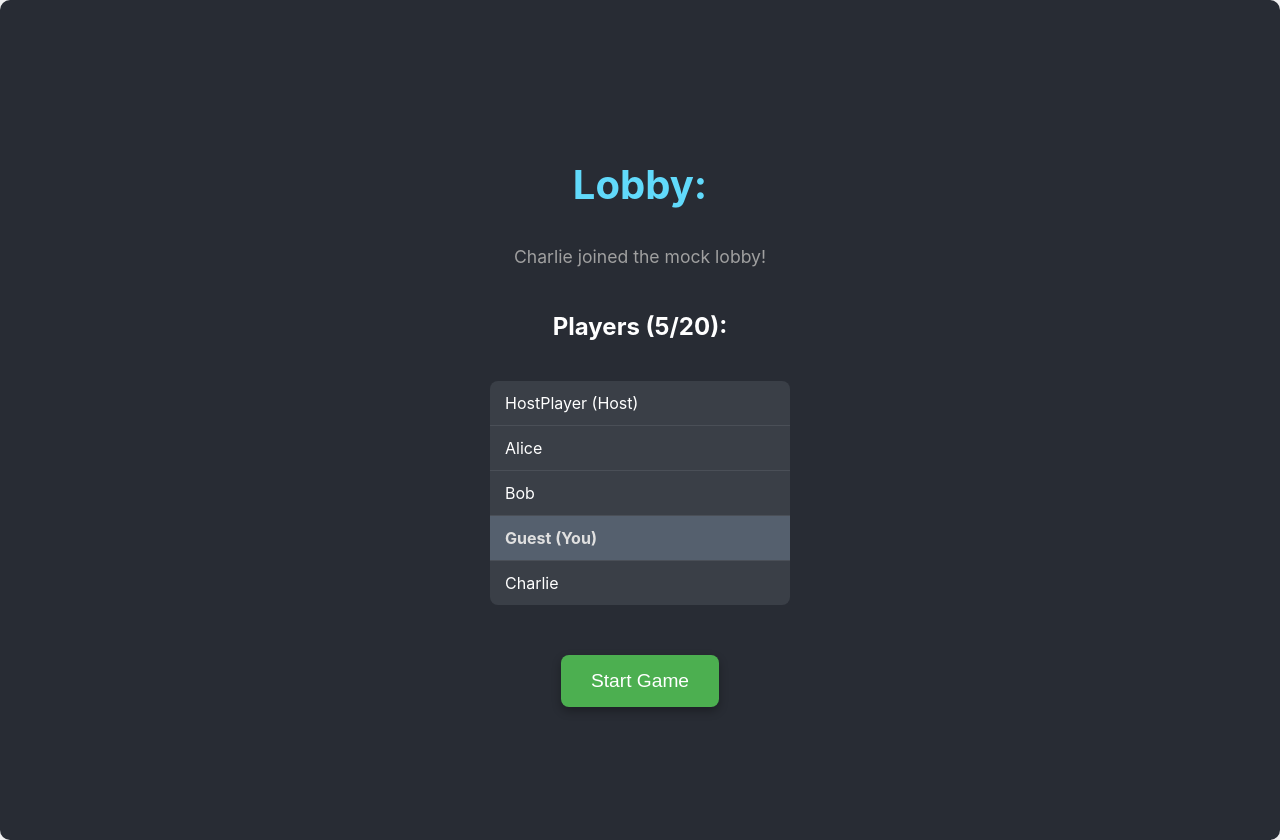
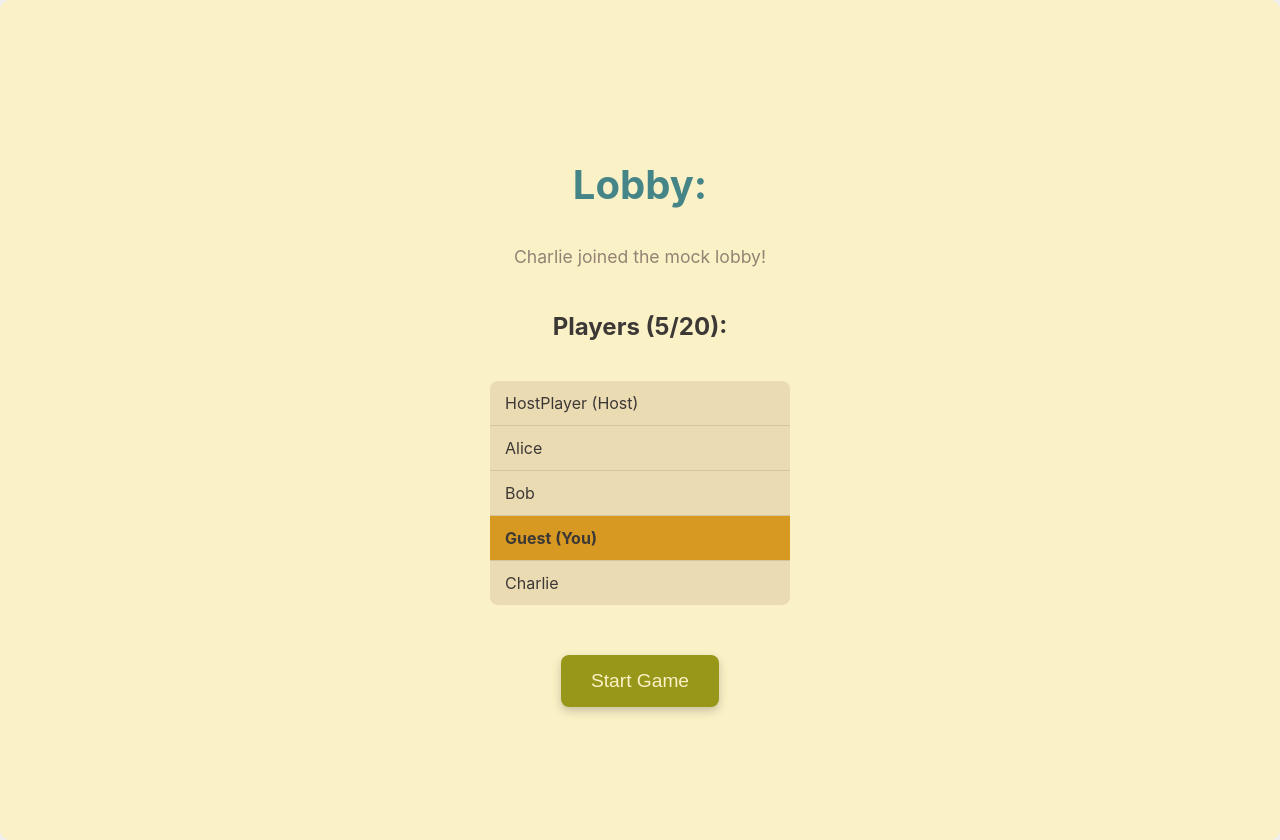
Before and after one commit to johnpeterprogramming/laser-tag, a React (Vite) app in the folder frontend/: page /lobby in a window 1280 px wide. Built offline with nearby package versions, Linux system fonts and the light colour scheme.

Commit message:
style lobby and start page

```diff
--- a/frontend/src/views/LobbyPage.css
+++ b/frontend/src/views/LobbyPage.css
@@ -4,9 +4,9 @@
   align-items: center;
   justify-content: center;
   min-height: 100vh;
-  background-color: #282c34;
-  color: white;
-  font-family: 'Inter', Arial, sans-serif;
+  background-color: #fbf1c7; /* Gruvbox light bg */
+  color: #3c3836; /* Gruvbox dark brown text */
+  font-family: "Inter", Arial, sans-serif;
   padding: 20px;
   text-align: center;
   border-radius: 10px;
@@ -14,14 +14,14 @@
 
 .lobby-page-container h1 {
   margin-bottom: 20px;
-  color: #61dafb;
+  color: #458588; /* Gruvbox teal */
   font-size: 2.5em;
 }
 
 .lobby-status {
   font-size: 1.1em;
   margin-bottom: 25px;
-  color: #a0a0a0;
+  color: #928374; /* Gruvbox muted gray */
 }
 
 .player-list {
@@ -30,14 +30,14 @@
   margin: 20px 0;
   width: 80%;
   max-width: 300px;
-  background-color: #3a3f47;
+  background-color: #ebdbb2; /* Gruvbox light panel */
   border-radius: 8px;
   overflow: hidden;
 }
 
 .player-list li {
   padding: 12px 15px;
-  border-bottom: 1px solid #4a4f57;
+  border-bottom: 1px solid #d5c4a1; /* Gruvbox light border */
   font-size: 1em;
   display: flex;
   justify-content: space-between;
@@ -49,37 +49,39 @@
 }
 
 .current-player {
-  background-color: #55606e;
+  background-color: #d79921; /* Gruvbox yellow/orange */
   font-weight: bold;
-  color: #e0e0e0;
+  color: #3c3836;
 }
 
 .start-game-button {
   padding: 15px 30px;
   margin-top: 30px;
-  background-color: #4CAF50;
-  color: white;
+  background-color: #98971a; /* Gruvbox green */
+  color: #fbf1c7; /* Gruvbox background as text for contrast */
   border: none;
   border-radius: 8px;
   font-size: 1.2em;
   cursor: pointer;
-  transition: background-color 0.3s ease, transform 0.2s ease;
-  box-shadow: 0 4px 10px rgba(0, 0, 0, 0.3);
+  transition:
+    background-color 0.3s ease,
+    transform 0.2s ease;
+  box-shadow: 0 4px 10px rgba(0, 0, 0, 0.2);
 }
 
 .start-game-button:hover:not(:disabled) {
-  background-color: #45a049;
+  background-color: #b8bb26; /* Lighter Gruvbox green */
   transform: translateY(-2px);
 }
 
 .start-game-button:disabled {
-  background-color: #666;
+  background-color: #a89984; /* Gruvbox gray for disabled */
   cursor: not-allowed;
   opacity: 0.7;
 }
 
 .error-message {
-  color: #ff6347;
+  color: #cc241d; /* Gruvbox red */
   margin-top: 15px;
   font-weight: bold;
 }
@@ -87,5 +89,5 @@
 .waiting-message {
   margin-top: 20px;
   font-size: 1.1em;
-  color: #bbb;
+  color: #7c6f64; /* Gruvbox muted gray */
 }
--- a/frontend/src/views/StartPage.css
+++ b/frontend/src/views/StartPage.css
@@ -4,15 +4,15 @@
   align-items: center;
   justify-content: center;
   min-height: 100vh;
-  background-color: #282c34;
-  color: white;
+  background-color: #fbf1c7; /* Gruvbox light background */
+  color: #3c3836; /* Gruvbox dark brown text */
   font-family: Arial, sans-serif;
   padding: 20px;
 }
 
 .start-page-container h1 {
   margin-bottom: 30px;
-  color: #61dafb;
+  color: #458588; /* Gruvbox teal */
 }
 
 .input-group {
@@ -26,20 +26,21 @@
   display: block;
   margin-bottom: 5px;
   font-weight: bold;
+  color: #3c3836;
 }
 
 .input-group input {
   width: 100%;
   padding: 10px;
-  border: 1px solid #ccc;
+  border: 1px solid #d5c4a1; /* Gruvbox tan border */
   border-radius: 5px;
   font-size: 1em;
-  background-color: #3a3f47;
-  color: white;
+  background-color: #ebdbb2; /* Gruvbox light panel */
+  color: #3c3836;
 }
 
 .input-group input::placeholder {
-  color: #bbb;
+  color: #928374; /* Gruvbox muted gray */
 }
 
 .button-group {
@@ -57,17 +58,17 @@
   border-radius: 5px;
   font-size: 1.1em;
   cursor: pointer;
-  background-color: #4CAF50;
-  color: white;
+  background-color: #98971a; /* Gruvbox green */
+  color: #fbf1c7;
   transition: background-color 0.3s ease;
 }
 
 .button-group button:hover:not(:disabled) {
-  background-color: #45a049;
+  background-color: #b8bb26; /* Gruvbox lighter green */
 }
 
 .error-message {
-  color: #ff6347;
+  color: #cc241d; /* Gruvbox red */
   margin-top: 15px;
   font-weight: bold;
 }
@@ -75,5 +76,5 @@
 .note {
   margin-top: 30px;
   font-size: 0.9em;
-  color: #aaa;
+  color: #7c6f64; /* Gruvbox muted gray */
 }
```
